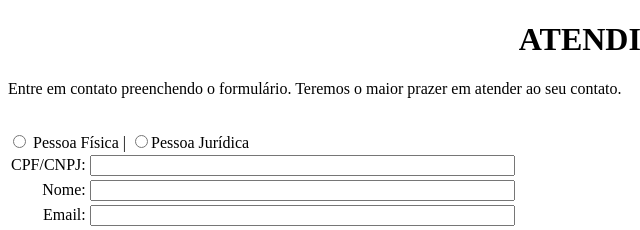
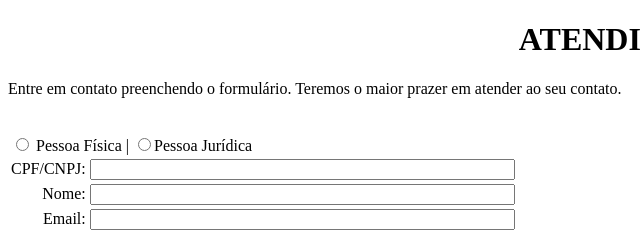
Before and after one commit to wnc91/EstudoHTMLRecodePro, a plain HTML site: page Aula 2 - HTML/Exercício 3 Aula 2/index.html in a window 1280 px wide. Shown: the top 230 px of the page, 0-640 px from the left. Drawn offline with Linux system fonts and the light colour scheme.

Commit message:
Atualização do Exercício 3 da Aula 2

```diff
--- a/Aula 2 - HTML/Exercício 3 Aula 2/index.html
+++ b/Aula 2 - HTML/Exercício 3 Aula 2/index.html
@@ -9,8 +9,13 @@
 
 	<form>
 		<table align="left">
-			<input type="radio" name="pessoa" align="center"> Pessoa Física |
-			<input type="radio" name="pessoa" align="center">Pessoa Jurídica <br>
+
+			<tr>
+				<td colspan="2">
+					<input type="radio" name="pessoa" align="center"> Pessoa Física |
+					<input type="radio" name="pessoa" align="center">Pessoa Jurídica <br>
+				</td>
+			</tr>
 
 			<tr>
 				<td align="right"><label>CPF/CNPJ: </label></td>
```
